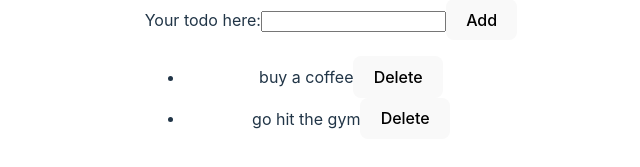
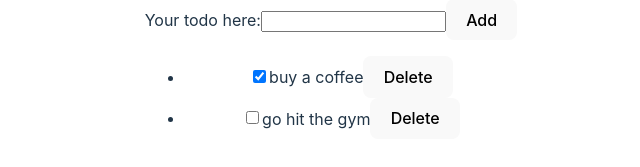
Before and after one commit to kotakanazawa/react-todo-app, a React (Vite) app: page / in a window 1280 px wide. Shown: the part 361-528 px from the top of the page, without its empty margins (309-949 px from the left). Built offline with nearby package versions, Linux system fonts and the light colour scheme.

Commit message:
Implement feature to add checkmarks to each TODO

```diff
--- a/src/App.tsx
+++ b/src/App.tsx
@@ -4,7 +4,12 @@ import type { TodoType } from "./types/TodoType";
 import "./App.css";
 
 const App = () => {
-  const [todoTitle, setTodoTitle] = useState<string>("");
+  const [todo, setTodo] = useState<TodoType>({
+    id: 0,
+    title: "",
+    isDone: false,
+  });
+
   const [todos, setTodos] = useState<TodoType[]>([
     {
       id: 1,
@@ -20,22 +25,44 @@ const App = () => {
 
   const handleChange = (e: ChangeEvent<HTMLInputElement>) => {
     const value = e.target.value;
-    setTodoTitle(value);
+    setTodo((prevTodo) => ({
+      ...prevTodo,
+      title: value,
+    }));
   };
 
   const handleSubmit = () => {
+    if (!todo.title) return;
+
     const newTodo: TodoType = {
       id: todos.length + 1,
-      title: todoTitle,
+      title: todo.title,
       isDone: false,
     };
 
     setTodos((prevTodos) => [...prevTodos, newTodo]);
-    setTodoTitle("");
+    setTodo((prevTodo) => ({
+      ...prevTodo,
+      title: "",
+    }));
   };
 
   const handleDelete = (id: number) => {
     setTodos((prevTodos) => prevTodos.filter((todo) => todo.id !== id));
+  };
+
+  const handleIsDone = (id: number, checked: boolean) => {
+    setTodos((prevTodos) => {
+      const newTodos = prevTodos.map((prevTodo) => {
+        if (prevTodo.id === id) {
+          return { ...prevTodo, isDone: checked };
+        }
+
+        return prevTodo;
+      });
+
+      return newTodos;
+    });
   };
 
   const todoElements = todos.map((todo) => (
@@ -45,6 +72,7 @@ const App = () => {
       title={todo.title}
       isDone={todo.isDone}
       handleDelete={handleDelete}
+      handleIsDone={handleIsDone}
     />
   ));
 
@@ -54,8 +82,8 @@ const App = () => {
       <label>
         Your todo here:
         <input
-          name={todoTitle}
-          value={todoTitle}
+          name={todo.title}
+          value={todo.title}
           onChange={(e) => handleChange(e)}
         />
       </label>
--- a/src/components/Todo.tsx
+++ b/src/components/Todo.tsx
@@ -3,11 +3,24 @@ import type { TodoType } from "../types/TodoType";
 
 type Props = TodoType & {
   handleDelete: (id: number) => void;
+  handleIsDone: (id: number, checked: boolean) => void;
 };
 
-export const Todo: FC<Props> = ({ id, title, handleDelete }) => {
+export const Todo: FC<Props> = ({
+  id,
+  title,
+  isDone,
+  handleDelete,
+  handleIsDone,
+}) => {
   return (
     <li key={id}>
+      <input
+        value={title}
+        type="checkbox"
+        checked={isDone}
+        onChange={(e) => handleIsDone(id, e.target.checked)}
+      />
       {title}
       <button onClick={() => handleDelete(id)}>Delete</button>
     </li>
--- a/src/types/TodoType.ts
+++ b/src/types/TodoType.ts
@@ -1,5 +1,5 @@
 export type TodoType = {
-  id: number;
+  readonly id: number;
   title: string;
   isDone: boolean;
 };
```
